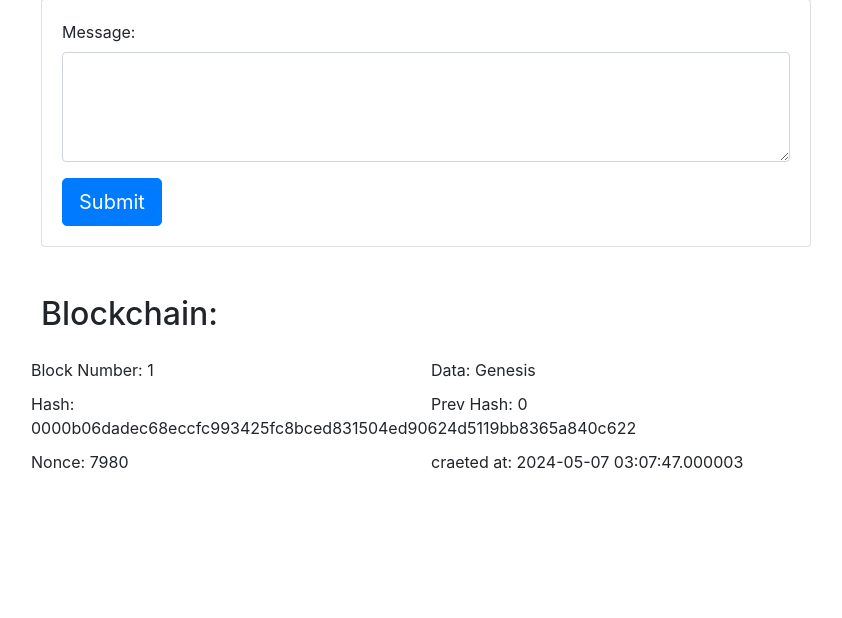
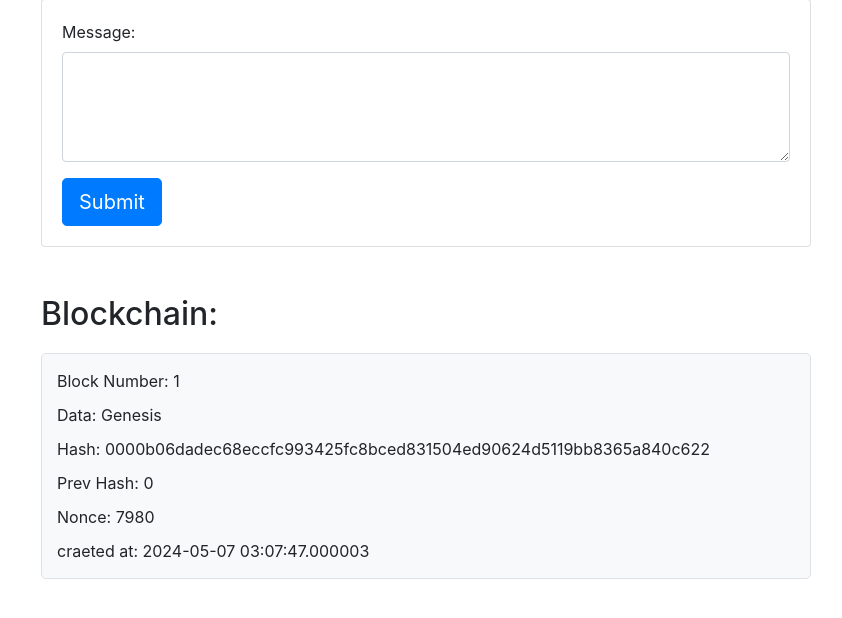
Before and after one commit to janelim0414/secure-whistleblower-platform, a Flask app: page / in a window 1280 px wide. Shown: the part 93-711 px from the top of the page, without its empty margins (214-1056 px from the left). Run offline with Flask 3, Linux system fonts and the light colour scheme; parts of the project's set-up code (start-up, migrations or seed data) failed here and were passed over; some libraries are stand-ins or nearby versions.

Commit message:
UI styling

```diff
--- a/app/templates/index.html
+++ b/app/templates/index.html
@@ -9,7 +9,16 @@
         body { padding-top: 20px; }
         .container { max-width: 800px; }
         .block-display { margin-top: 20px; }
-        .block-detail { padding: 5px; }
+        .block-container {
+            background-color: #f8f9fa;
+            border: 1px solid #dee2e6;
+            border-radius: 5px;
+            margin-top: 10px;
+            padding: 10px;
+        }
+        .block-detail {
+            padding: 5px;
+        }
     </style>
 </head>
 <body>
@@ -33,16 +42,22 @@
     </div>
 
     <script>
+        let lastKnownBlockCount = 0; // To track the number of blocks already displayed
+
         function fetchBlockchain() {
             fetch('/get_blockchain')
                 .then(response => response.json())
                 .then(data => {
-                    const blocks = data.blockchain.split(';').map(block => block.trim());
-                    const formattedBlocks = blocks.map(block => {
-                        const details = block.split(',').map(detail => `<div class="col-md-6 block-detail">${detail.trim()}</div>`);
-                        return `<div class="row">${details.join('')}</div>`;
-                    });
-                    document.getElementById('blockchainDisplay').innerHTML = formattedBlocks.join('<hr>');
+                    const blocks = data.blockchain.split(/(?=Block Number:)/).filter(block => block.trim() !== '');
+                    if (blocks.length > lastKnownBlockCount) {
+                        const newBlocks = blocks.slice(lastKnownBlockCount); // Get only new blocks since last fetch
+                        const formattedBlocks = newBlocks.map(block => {
+                            const details = block.split(',').map(detail => `<div class="col-12 block-detail">${detail.trim()}</div>`);
+                            return `<div class="block-container">${details.join('')}</div>`;
+                        });
+                        document.getElementById('blockchainDisplay').insertAdjacentHTML('beforeend', formattedBlocks.join(''));
+                        lastKnownBlockCount = blocks.length; // Update known block count
+                    }
                 })
                 .catch(error => console.error('Error fetching blockchain:', error));
         }
```
